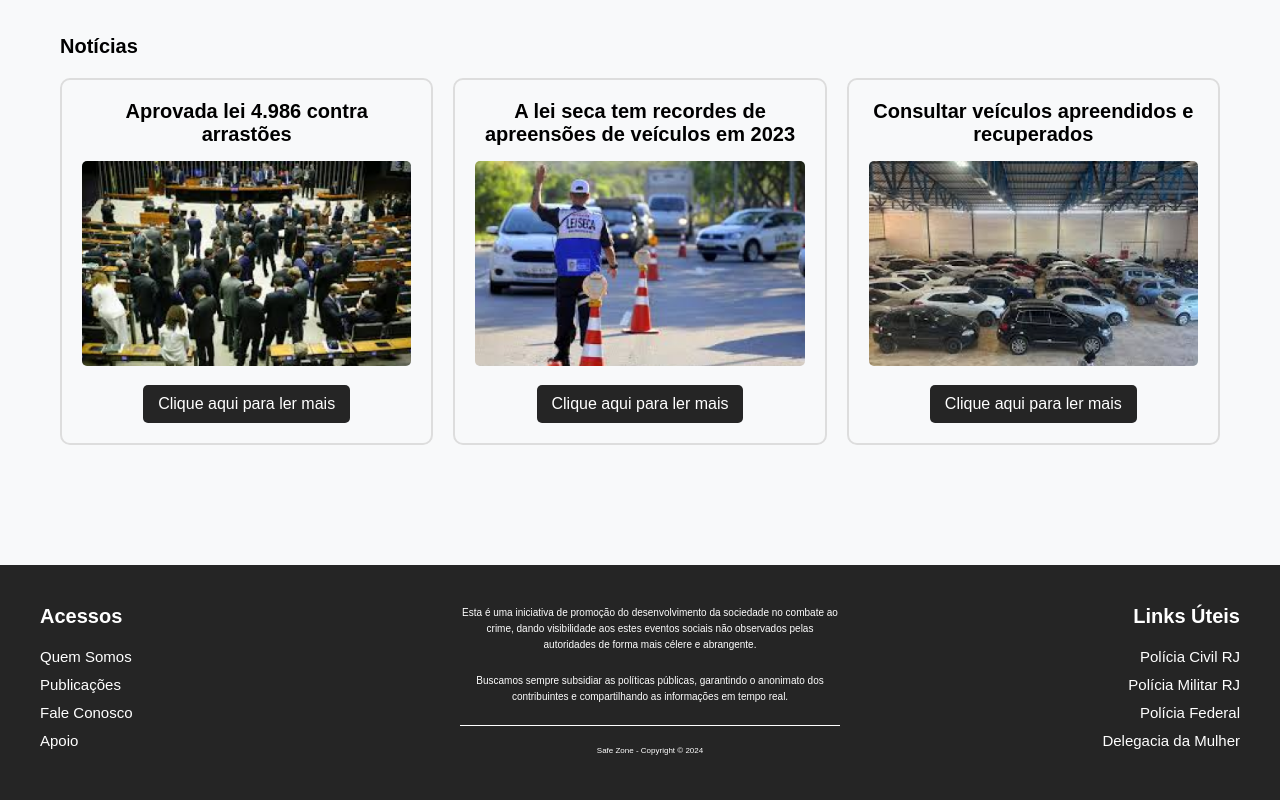
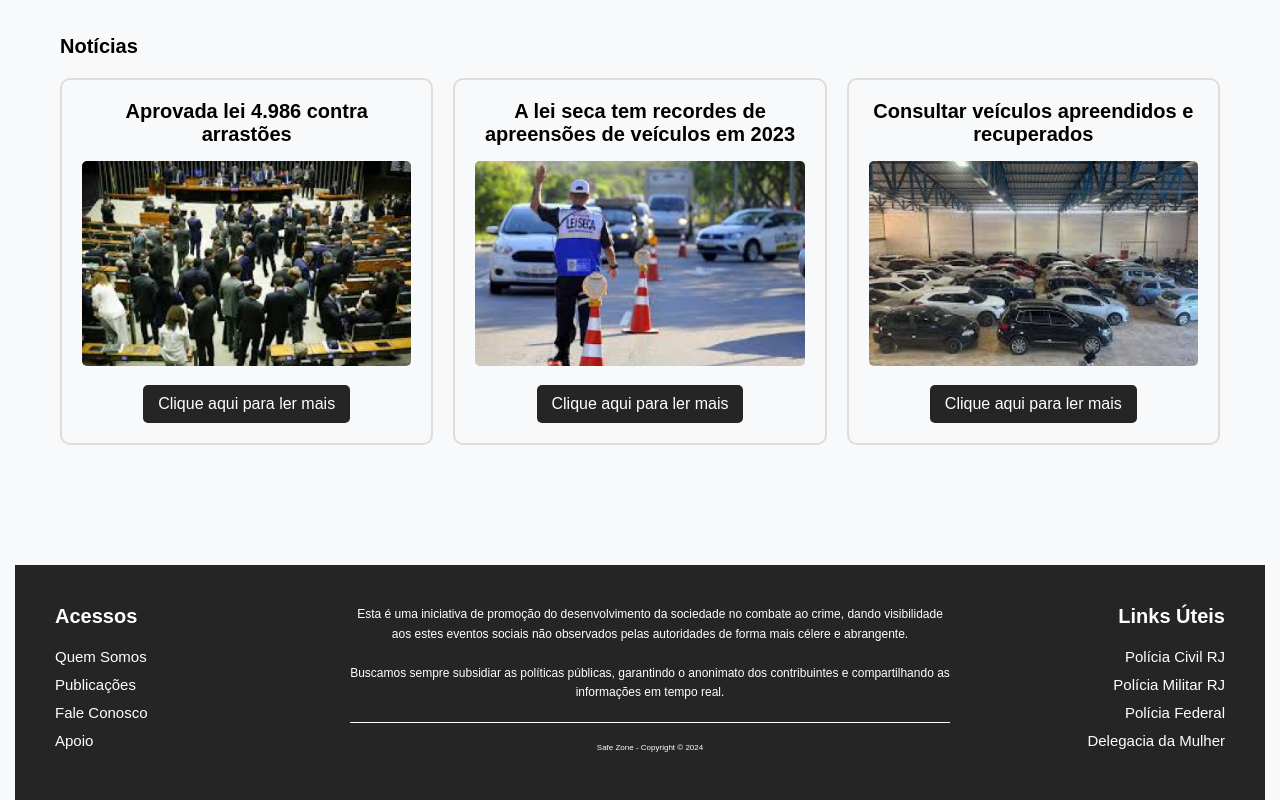
Before and after one commit to WantuilMicael/safezone, a React (Create React App) app: page / in a window 1280 px wide. Shown: the part 1214-2014 px from the top of the page. Built offline with nearby package versions, Linux system fonts and the light colour scheme.

Commit message:
Atualizações no rodape e menu

```diff
--- a/src/components/Menu/menu.css
+++ b/src/components/Menu/menu.css
@@ -47,6 +47,7 @@
   .nav-links a:hover {
     text-decoration: none;
     background-color: #8F1F1F; /* Cor de fundo ao passar o mouse */
+    color: white;
   }
 
   .login-button {
--- a/src/components/Rodape/footer.css
+++ b/src/components/Rodape/footer.css
@@ -40,11 +40,12 @@
   }
 
   .footer-links a:hover {
-    color: #103964; /* Cor ao passar o mouse */
+    color: #8F1F1F; /* Cor ao passar o mouse */
   }
 
   .footer-text {
-    font-size: 10px; /* Tamanho do texto */
+    width: 600px;
+    font-size: 12px; /* Tamanho do texto */
     margin-bottom: 20px; /* Espaçamento abaixo do texto */
     line-height: 1.6; /* Altura da linha para legibilidade */
     text-align: center;
--- a/src/components/Rodape/index.js
+++ b/src/components/Rodape/index.js
@@ -50,7 +50,7 @@ const Footer = () => {
           </li>
           <li>
             <a
-              href='https://www.policiamilitar.rj.gov.br'
+              href='https://sepm.rj.gov.br'
               target='_blank'
               rel='noopener noreferrer'
             >
@@ -68,7 +68,7 @@ const Footer = () => {
           </li>
           <li>
             <a
-              href='https://www.gov.br/mdh/pt-br/assuntos/violencia-contra-as-mulheres/delegacia-da-mulher'
+              href='https://www.gov.br/mdh/pt-br/assuntos/denuncie-violencia-contra-a-mulher/violencia-contra-a-mulher'
               target='_blank'
               rel='noopener noreferrer'
             >
```
